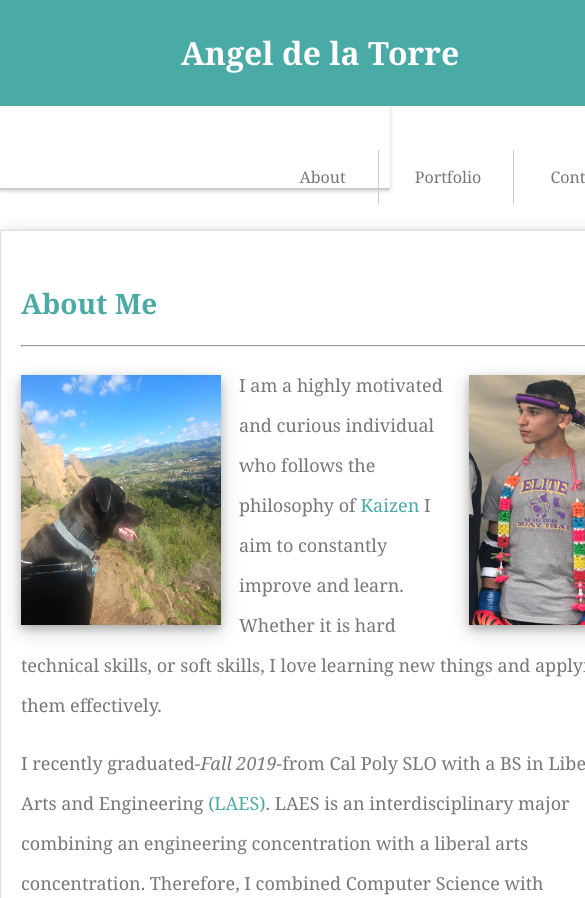
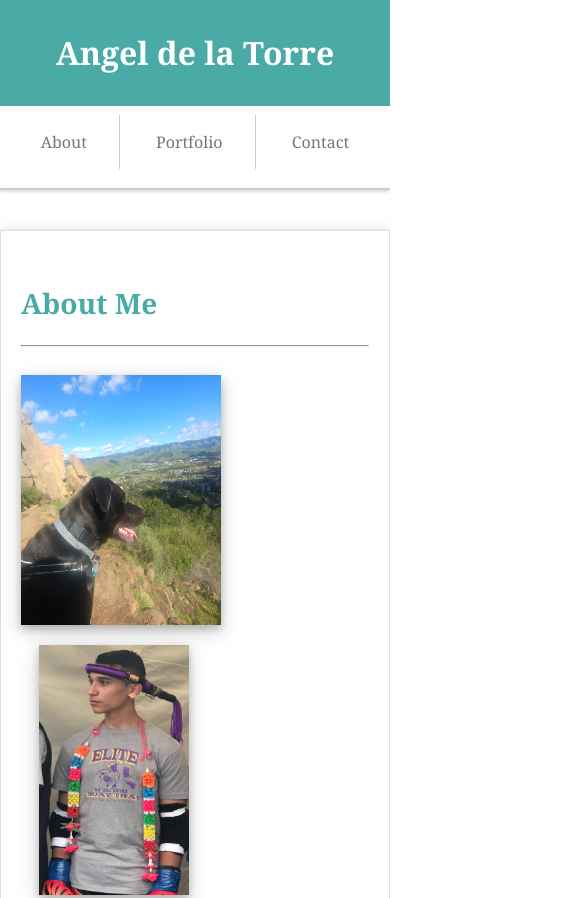
Before and after one commit to ardelato/Responsive-Portfolio, a plain HTML site: page index.html in a window 390 px wide. Shown: the top 898 px of the page, 585 px wide, since content can reach past the window. Drawn offline with Linux system fonts and the light colour scheme.

Commit message:
Changed style.css and index.html to make the pages more responsive via width %

```diff
--- a/assets/css/about.css
+++ b/assets/css/about.css
@@ -24,3 +24,16 @@ section > p {
   margin-right: 18px;
   box-shadow: 0 4px 8px 0 rgba(0, 0, 0, 0.2), 0 6px 20px 0 rgba(0, 0, 0, 0.19);
 }
+
+@media screen and (max-width: 640px){
+ #dog-img{
+   float:left;
+ }
+ #main-img{
+   float:left;
+   margin-bottom: 10px;
+ }
+ section > p {
+   clear: both;
+ }
+}
--- a/assets/css/style.css
+++ b/assets/css/style.css
@@ -132,12 +132,15 @@ footer {
 
 @media screen and (max-width: 980px){
   #mainContentContainer {
-    width: 960px;
+    width: 100%;
     margin: 0 auto;
     margin-top: 40px;
   }
+  .headerBar{
+    width: 100%;
+  }
   .headerContainer {
-    width: 960px;
+    width: 100%;
   }
   nav{
     float: right;
@@ -147,12 +150,15 @@ footer {
 
 @media screen and (max-width: 768px){
   #mainContentContainer {
-    width: 768px;
+    width: 100%;
     margin: 0 auto;
     margin-top: 40px;
   }
+  .headerBar{
+    width: 100%;
+  }
   .headerContainer {
-    width: 768px;
+    width: 100%;
   }
   nav{
     float: right;
@@ -161,7 +167,7 @@ footer {
 }
 @media screen and (max-width: 640px){
   #mainContentContainer {
-    width: 640px;
+    width: 100%;
     margin: 0 auto;
     margin-top: 40px;
   }
@@ -171,18 +177,18 @@ footer {
     height: 188px
   }
   .headerContainer {
-    width: 640px;
+    width: 100%;
     margin: 0;
   }
 
   header{
     float: none;
     padding: 10px 0px 10px 0px;
-    margin-bottom: 35px;
   }
 
   nav{
     height: 40px;
+    width: 100%
   }
 
   .button {
--- a/index.html
+++ b/index.html
@@ -24,12 +24,12 @@
       <section>
         <h1>About Me</h1>
         <hr />
+        <img id="dog-img" src="assets/images/TakuOutDoor.jpg" alt="Taku" />
         <img
           id="main-img"
           src="assets/images/AboutMePhoto.jpg"
           alt="About Me Photo"
         />
-        <img id="dog-img" src="assets/images/TakuOutDoor.jpg" alt="Taku" />
         <p>
           I am a highly motivated and curious individual who follows the
           philosophy of
```
